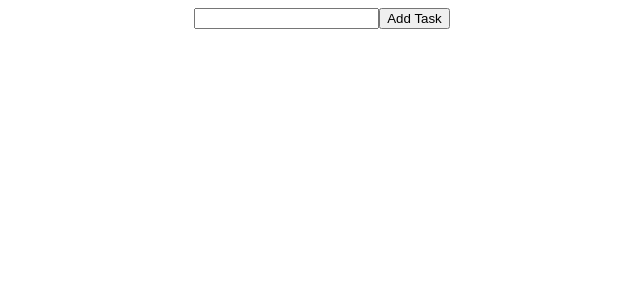
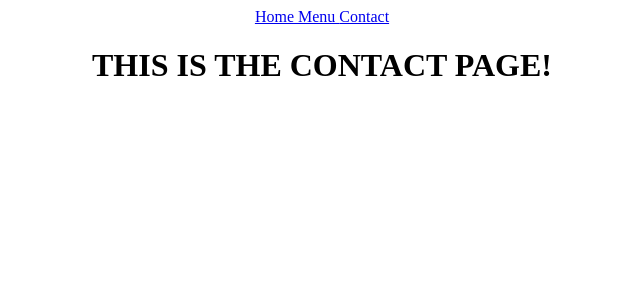
Before and after one commit to major6977/react2, a React (Create React App) app: page /Contact in a window 1280 px wide. Shown: the top 300 px of the page, without its empty margins (318-958 px from the left). Built offline with nearby package versions, Linux system fonts and the light colour scheme.

Commit message:
created a navbar using rout,router and routs

```diff
--- a/package.json
+++ b/package.json
@@ -9,6 +9,7 @@
     "axios": "^1.3.4",
     "react": "^18.2.0",
     "react-dom": "^18.2.0",
+    "react-router-dom": "^6.9.0",
     "react-scripts": "5.0.1",
     "web-vitals": "^2.1.4"
   },
--- a/src/App.js
+++ b/src/App.js
@@ -1,48 +1,23 @@
 import "./App.css";
-import { useState } from "react";
-import { Task } from "./Task";
+import { BrowserRouter as Router, Routes, Route, Link } from "react-router-dom";
+import { Home } from "./pages/Home";
+import { Menu } from "./pages/Menu";
+import { Contact } from "./pages/Contact";
+import { NavBar } from "./pages/NavBar";
 
 function App() {
-  const [todoList, setTodoList] = useState([]);
-  const [newTask, setNewTask] = useState("");
-
-  const handleChange = (event) => {
-    setNewTask(event.target.value);
-  };
-
-  const addTask = () => {
-    const task = {
-      id: todoList.length === 0 ? 1 : todoList[todoList.length - 1].id + 1,
-      taskName: newTask,
-    };
-    setTodoList([...todoList, task]);
-  };
-
-  const deleteTask = (id) => {
-    const newTodoList = todoList.filter((task) => task.id !== id);
-
-    setTodoList(newTodoList);
-  };
-
   return (
     <div className="App">
-      <div className="addTask">
-        <input onChange={handleChange} />
-        <button onClick={addTask}> Add Task </button>
-      </div>
-      <div className="list">
-        {todoList.map((task) => {
-          return (
-            <Task
-              taskName={task.taskName}
-              id={task.id}
-              deleteTask={deleteTask}
-            />
-          );
-        })}
-      </div>
+      <Router>
+        <NavBar />
+        <Routes>
+          <Route path="/" element={<Home />} />
+          <Route path="/Menu" element={<Menu />} />
+          <Route path="/Contact" element={<Contact />} />
+          <Route path="*" element={<h1> THIS IS A BLANK PAGE </h1>} />
+        </Routes>
+      </Router>
     </div>
   );
 }
-
 export default App;
--- /dev/null
+++ b/src/pages/Contact.js
@@ -0,0 +1,3 @@
+export const Contact = () => {
+  return <h1> THIS IS THE CONTACT PAGE!</h1>;
+};
--- /dev/null
+++ b/src/pages/Home.js
@@ -0,0 +1,3 @@
+export const Home = () => {
+  return <h1> THIS IS THE HOME PAGE!</h1>;
+};
--- /dev/null
+++ b/src/pages/Menu.js
@@ -0,0 +1,3 @@
+export const Menu = () => {
+  return <h1> THIS IS THE MENU PAGE!</h1>;
+};
--- /dev/null
+++ b/src/pages/NavBar.js
@@ -0,0 +1,10 @@
+import { Link } from "react-router-dom";
+export const NavBar = () => {
+  return (
+    <div>
+      <Link to="/"> Home </Link>
+      <Link to="/menu"> Menu </Link>
+      <Link to="/contact"> Contact </Link>
+    </div>
+  );
+};
```
Also changed, not shown: 1 other file (tests, documents, lock files or other folders).
